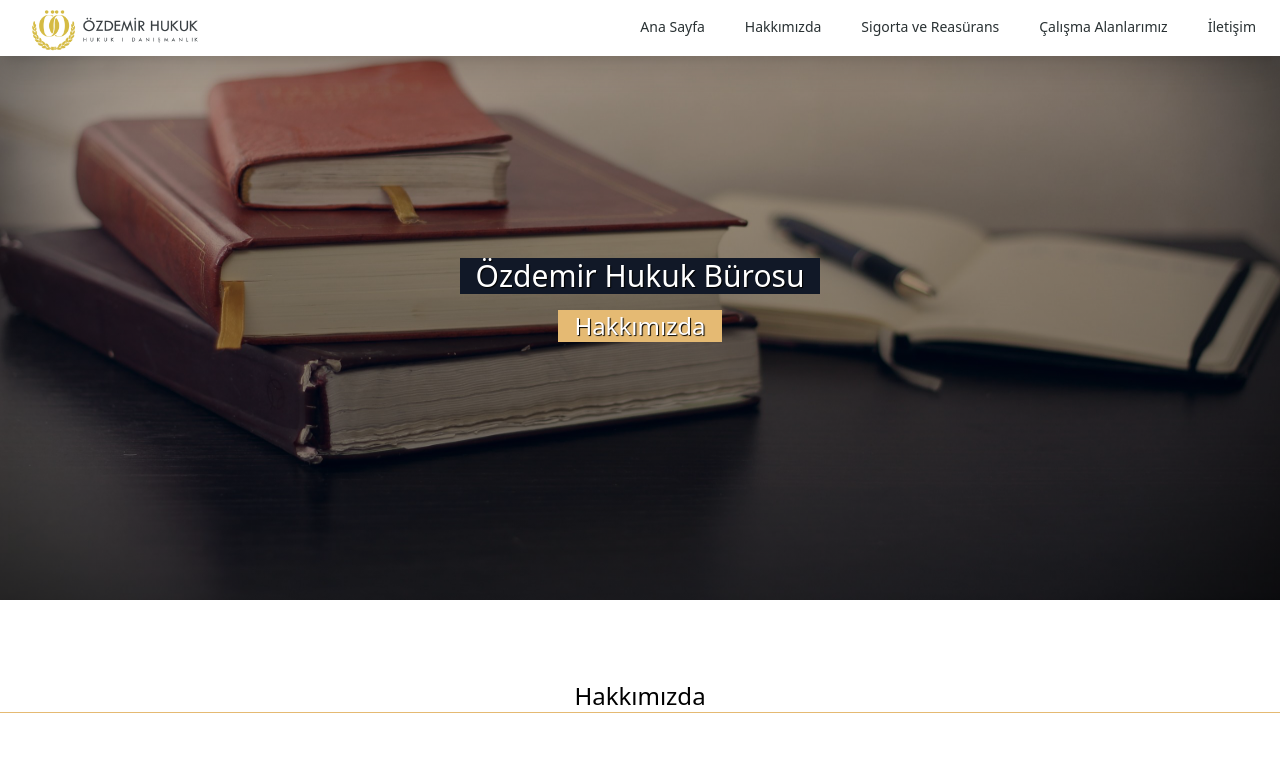
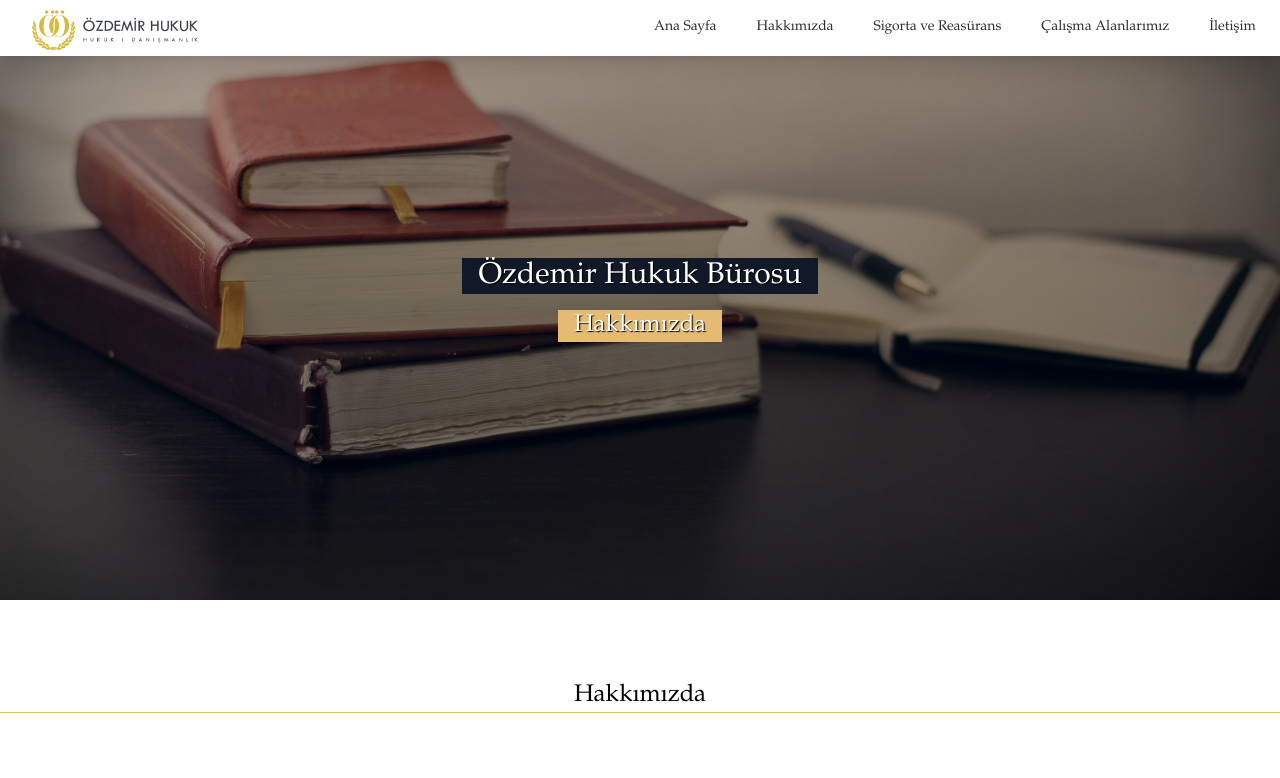
Before and after one commit to Kursatkeskin96/lawfirm-website, a Next.js app: page /hakkimizda in a window 1280 px wide. Shown: the top 778 px of the page. Built offline with nearby package versions, Linux system fonts and the light colour scheme.

Commit message:
font changed

```diff
--- a/app/layout.js
+++ b/app/layout.js
@@ -14,7 +14,7 @@
 
 export default function RootLayout({ children }) {
   return (
-    <html lang="en">
+    <html lang="en" className='font-body '>
       <body suppressHydrationWarning={true}>
         <main>
         <Navbar />
--- a/components/Navbar.jsx
+++ b/components/Navbar.jsx
@@ -65,16 +65,16 @@
             <Link href='/' onClick={() => setNav(false)}>
               <li className='py-4 text-sm'>Ana Sayfa</li>
             </Link>
-            <Link href='/hakkimizda'  onClick={() => setNav(false)}>
+            <Link href='/hakkimizda' onClick={() => setNav(false)}>
               <li className='py-4 text-sm'>Hakkımızda</li>
             </Link>
             <Link href='/sigorta-ve-reasurans-hukuku' onClick={() => setNav(false)}>
           <li className='py-4 text-sm'>Sigorta ve Reasürans</li>
           </Link>
-            <Link href='/calisma-alanlarimiz'  onClick={() => setNav(false)}>
+            <Link href='/calisma-alanlarimiz' onClick={() => setNav(false)}>
               <li className='py-4 text-sm'>Çalışma Alanlarımız</li>
             </Link>
-            <Link href='/iletisim'>
+            <Link href='/iletisim' onClick={() => setNav(false)}>
               <li className='py-4 text-sm'>İletişim</li>
             </Link>
           </ul>
--- a/syles/globals.css
+++ b/syles/globals.css
@@ -1,6 +1,8 @@
 @tailwind base;
 @tailwind components;
 @tailwind utilities;
+
+@import url('https://fonts.googleapis.com/css2?family=Dancing+Script:wght@500&family=EB+Garamond&family=Open+Sans:ital,wght@0,400;1,300&display=swap');
 
 .home-background {
     background-image:linear-gradient(rgba(0, 0, 0, 0.327),rgba(0, 0, 0, 0.5)) , url(../assets/images/homebg.png);
--- a/tailwind.config.js
+++ b/tailwind.config.js
@@ -12,6 +12,9 @@
         'gradient-conic':
           'conic-gradient(from 180deg at 50% 50%, var(--tw-gradient-stops))',
       },
+      fontFamily: {
+        body: ['Garamond']
+      }
     },
   },
   plugins: [],
```
